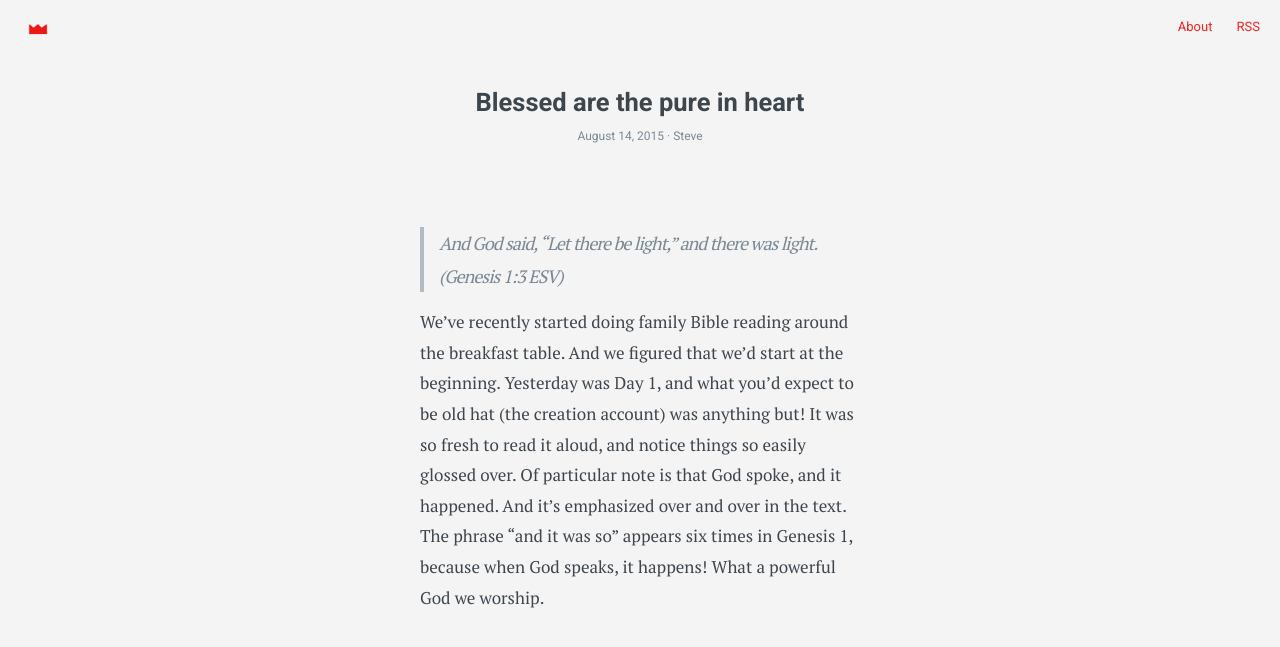
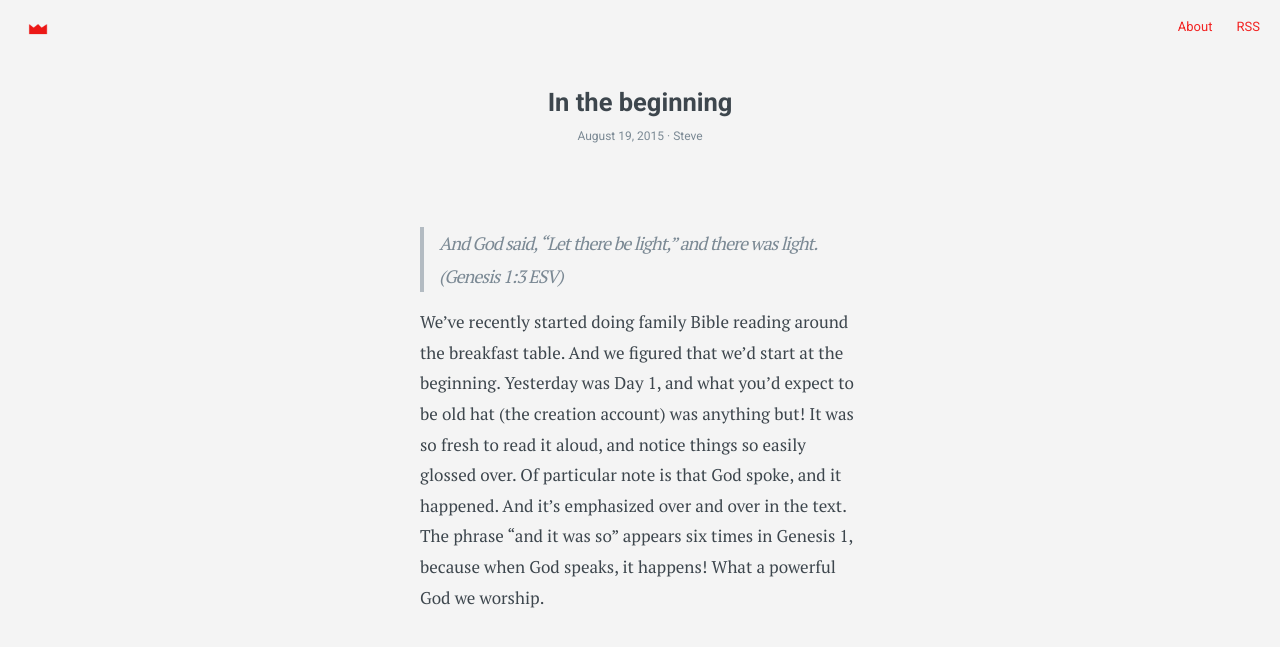
Before and after one commit to edchao/crown, a Jekyll site: the page built from _posts/2015-08-19-In_the_beginning.markdown, in a window 1280 px wide. Shown: the top 647 px of the page. Built offline with Jekyll 4.4.1, drawn with Linux system fonts in a browser that asks for light colours.

Commit message:
revise headers

```diff
--- a/_posts/2015-08-19-In_the_beginning.markdown
+++ b/_posts/2015-08-19-In_the_beginning.markdown
@@ -1,7 +1,7 @@
 ---
 layout: post
-title:  "Blessed are the pure in heart"
-date:   2015-08-14 09:34:00
+title:  "In the beginning"
+date:   2015-08-19 13:16:00
 categories: crown
 author: Steve
 tags:
```
